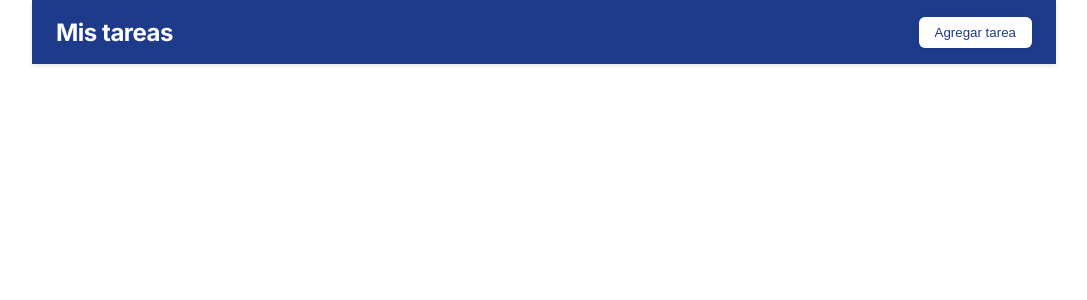
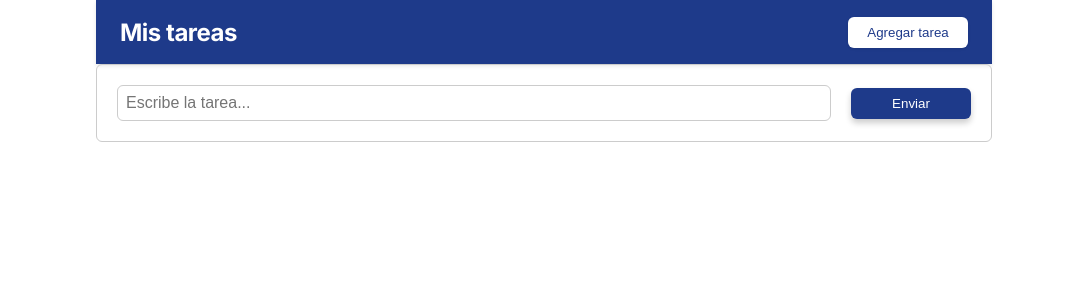
Before and after one commit to rafalbergh/tareas-interactiva, a React (Vite) app: page / in a window 1280 px wide. Shown: the top 300 px of the page, without its empty margins (96-1183 px from the left). Built offline with nearby package versions, Linux system fonts and the light colour scheme.

Commit message:
Creación de formaulario

```diff
--- a/src/App.jsx
+++ b/src/App.jsx
@@ -1,6 +1,7 @@
 import { useState } from 'react'
 import './App.css'
 import Header from './Header'
+import ListaTareas from './ListaTareas'
 
 function App() {
   const [count, setCount] = useState(0)
@@ -8,6 +9,7 @@ function App() {
   return (
     <>
       <Header/>
+      <ListaTareas/>
     </>
   )
 }
--- a/src/Formulario.css
+++ b/src/Formulario.css
@@ -0,0 +1,45 @@
+.formulario {
+    display: flex;
+    align-items: center;
+    padding: 20px;
+    border: 1px solid #ccc;
+    border-radius: 6px;
+    transition: box-shadow 0.2s ease, border-color 0.2s ease;
+  }
+
+  .formulario input {
+    padding: 8px;
+    font-size: 1rem;
+    flex: 1;
+    border: 1px solid #ccc;
+    border-radius: 6px;
+    transition: box-shadow 0.2s ease, border-color 0.2s ease;
+    outline: none;
+    margin-right: 20px;
+  }
+
+  .formulario input:hover,
+  .formulario input:focus {
+    border-color: #1E3A8A;
+    box-shadow: 0 0 4px rgba(30, 58, 138, 0.3);
+  }
+
+  .formulario button {
+    background-color: #1E3A8A;
+    width: 120px;
+    color: white;
+    padding: 8px 16px;
+    border: none;
+    border-radius: 6px;
+    font-weight: 500;
+    cursor: pointer;
+    box-shadow: 0 4px 6px rgba(0, 0, 0, 0.2);
+    transition: transform 0.1s ease;
+  }
+
+  .formulario button:hover {
+    background-color: #b6b3b3;
+    font-weight: bold;
+    color: #1E3A8A;
+    transform: translateY(-2px);
+}
--- a/src/Formulario.jsx
+++ b/src/Formulario.jsx
@@ -0,0 +1,17 @@
+import React from "react";
+import './Formulario.css';
+
+function Formulario() {
+
+
+    return (
+        <>
+            <form className="formulario">
+                <input type="text" placeholder="Escribe la tarea..." />
+                <button type="submit">Enviar</button>
+            </form>
+        </>
+    )
+}
+
+export default Formulario
--- a/src/Header.css
+++ b/src/Header.css
@@ -16,8 +16,9 @@ h1 {
     letter-spacing: -0.5px;
 }
 
-button {
+.boton-agregar {
     background-color: white;
+    width: 120px;
     color: #1E3A8A;
     padding: 8px 16px;
     border: none;
@@ -25,9 +26,11 @@ button {
     font-weight: 500;
     cursor: pointer;
     box-shadow: 0 1px 3px rgba(0, 0, 0, 0.1);
-    transition: background-color 0.2s ease;
+    transition: transform 0.1s ease;
 }
 
-button:hover {
-    background-color: #f3f4f6;
+.boton-agregar:hover {
+    background-color: #b6b3b3;
+    font-weight: bold;
+    transform: translateY(-2px);
 }
--- a/src/Header.jsx
+++ b/src/Header.jsx
@@ -8,7 +8,7 @@ function Header () {
         <>
         <div className="header">
             <h1>Mis tareas</h1>
-            <button>Agregar tarea</button>
+            <button className="boton-agregar">Agregar tarea</button>
         </div>
         </>
     )
--- a/src/ListaTareas.jsx
+++ b/src/ListaTareas.jsx
@@ -0,0 +1,14 @@
+import React from "react";
+import './ListaTareas.css';
+import Formulario from "./Formulario";
+
+function ListaTareas () {
+
+    return (
+        <>
+          <Formulario/>
+        </>
+    )
+}
+
+export default ListaTareas
--- a/src/index.css
+++ b/src/index.css
@@ -4,8 +4,21 @@
 }
 
 body {
-  width: 80%;
+  width: 70%;
   margin: auto;
   min-height: 100vh;
   font-family: 'Inter', sans-serif;
 }
+
+
+@media only screen and (max-width: 1000px) {
+  body {
+    width: 80%;
+  }
+}
+
+@media only screen and (max-width: 500px) {
+  body {
+    width: 100%;
+  }
+}
```
